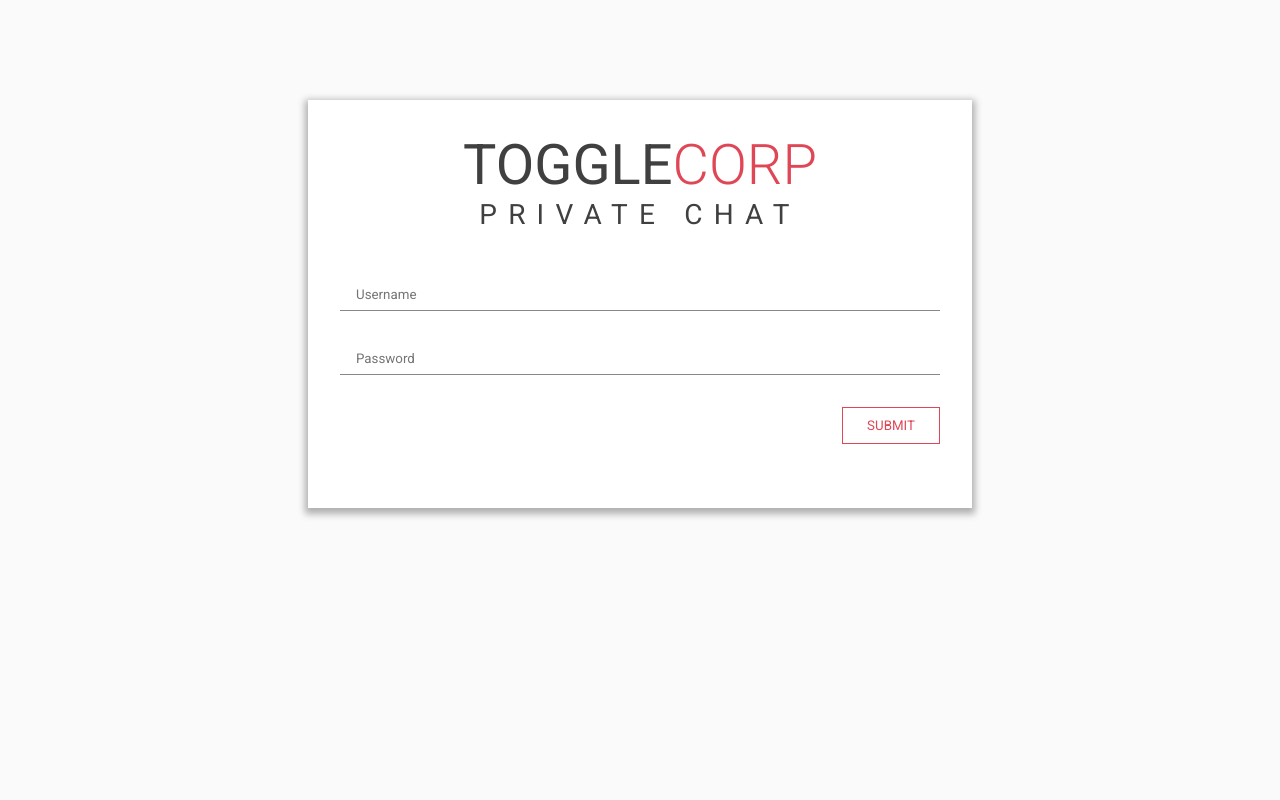
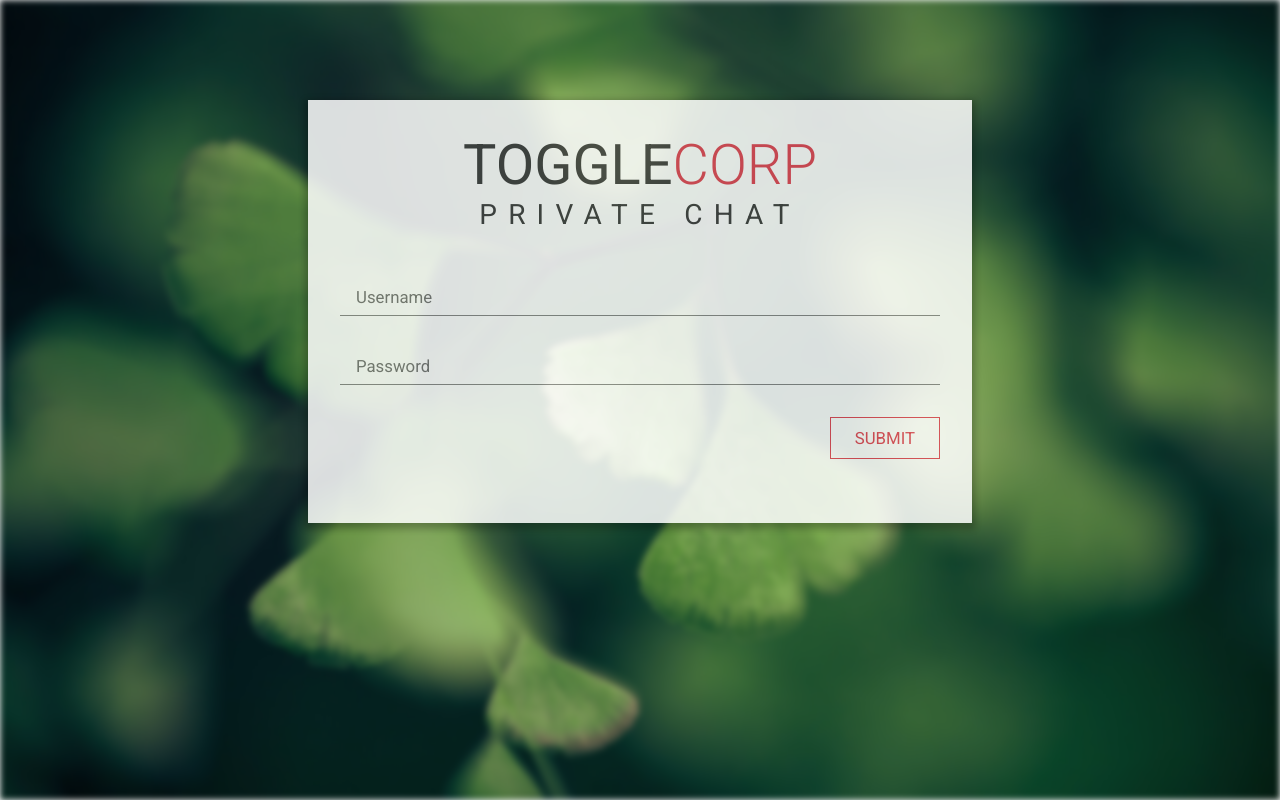
Before and after one commit to toggle-corp/chat, a Django app: page / in a window 1280 px wide. Run offline with Django 3.2, Linux system fonts and the light colour scheme; some libraries are stand-ins or nearby versions.

Commit message:
Enhance signin page

```diff
--- a/web/scss/signin.scss
+++ b/web/scss/signin.scss
@@ -1,7 +1,24 @@
 @import "base";
+
+#bg-image-wrapper{
+  position: absolute;
+  left: 0;
+  right: 0;
+  top: 0;
+  z-index: -1;
+  height: 100vh;
+  overflow: hidden;
+}
+
+#bg-image{
+    overflow: none;
+    width: 100%;
+    -webkit-filter: blur(3px);
+}
 
 #login-form-wrapper{
     width: 600px;
+    opacity: 0.85;
     margin:100px auto;
     padding: 32px;
     background-color: #fff;
@@ -32,6 +49,7 @@
 
         input{
             margin-bottom: 32px;
+            font-size: 1.2em;
             outline: none;
             font-family: 'Roboto', sans-serif;
         }
--- a/web/static/css/signin.css
+++ b/web/static/css/signin.css
@@ -13,8 +13,23 @@ a, button, input[type="button"], input[type="submit"] {
   color: #e04756;
   background-color: transparent; }
 
+#bg-image-wrapper {
+  position: absolute;
+  left: 0;
+  right: 0;
+  top: 0;
+  z-index: -1;
+  height: 100vh;
+  overflow: hidden; }
+
+#bg-image {
+  overflow: none;
+  width: 100%;
+  -webkit-filter: blur(3px); }
+
 #login-form-wrapper {
   width: 600px;
+  opacity: 0.85;
   margin: 100px auto;
   padding: 32px;
   background-color: #fff;
@@ -35,6 +50,7 @@ a, button, input[type="button"], input[type="submit"] {
     margin-top: 48px; }
     #login-form-wrapper form input {
       margin-bottom: 32px;
+      font-size: 1.2em;
       outline: none;
       font-family: 'Roboto', sans-serif; }
     #login-form-wrapper form input[type="text"], #login-form-wrapper form input[type="password"] {
--- a/web/users/templates/users/signin.html
+++ b/web/users/templates/users/signin.html
@@ -8,6 +8,9 @@
 {% endblock %}
 
 {% block body %}
+<div id="bg-image-wrapper">
+  <img id ="bg-image" src="../../static/img/backg.jpg">
+</div>
 <div id="login-form-wrapper">
     <header>
         <div id="toggle-logo">Toggle<span>Corp</span></div>
```
Also changed, not shown: web/static/img/backg.jpg (added), 1 other file.
